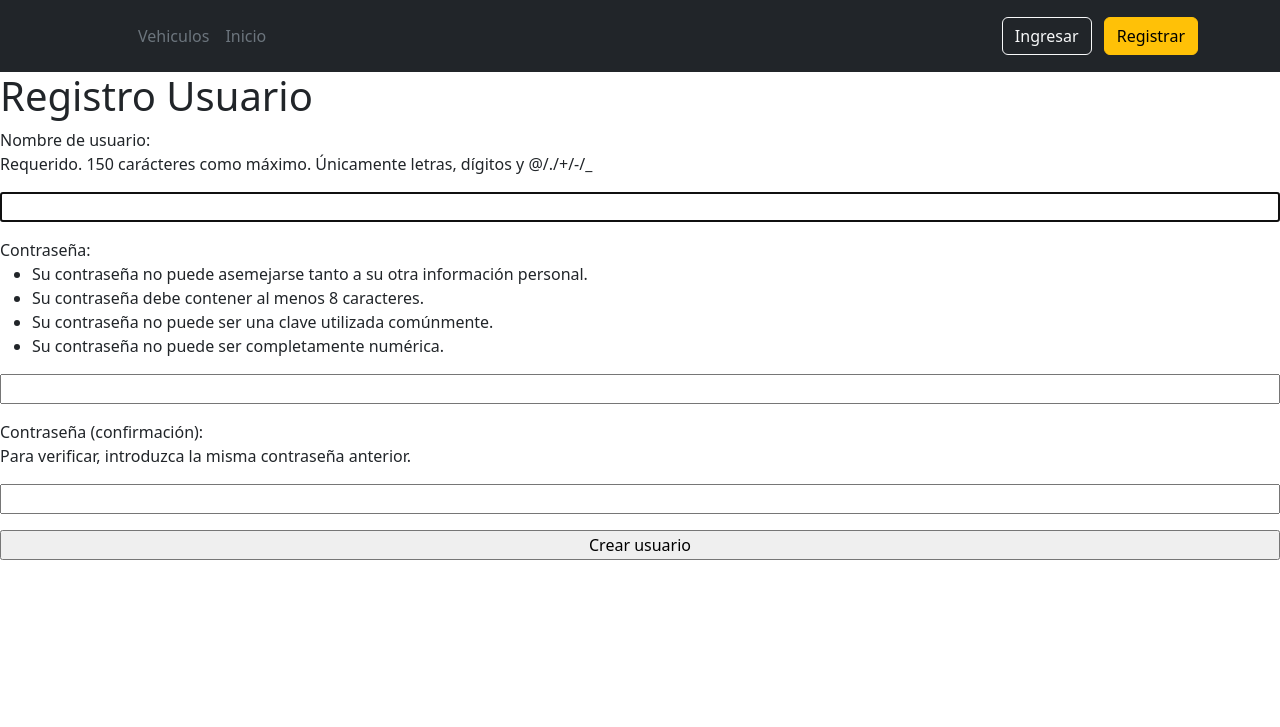
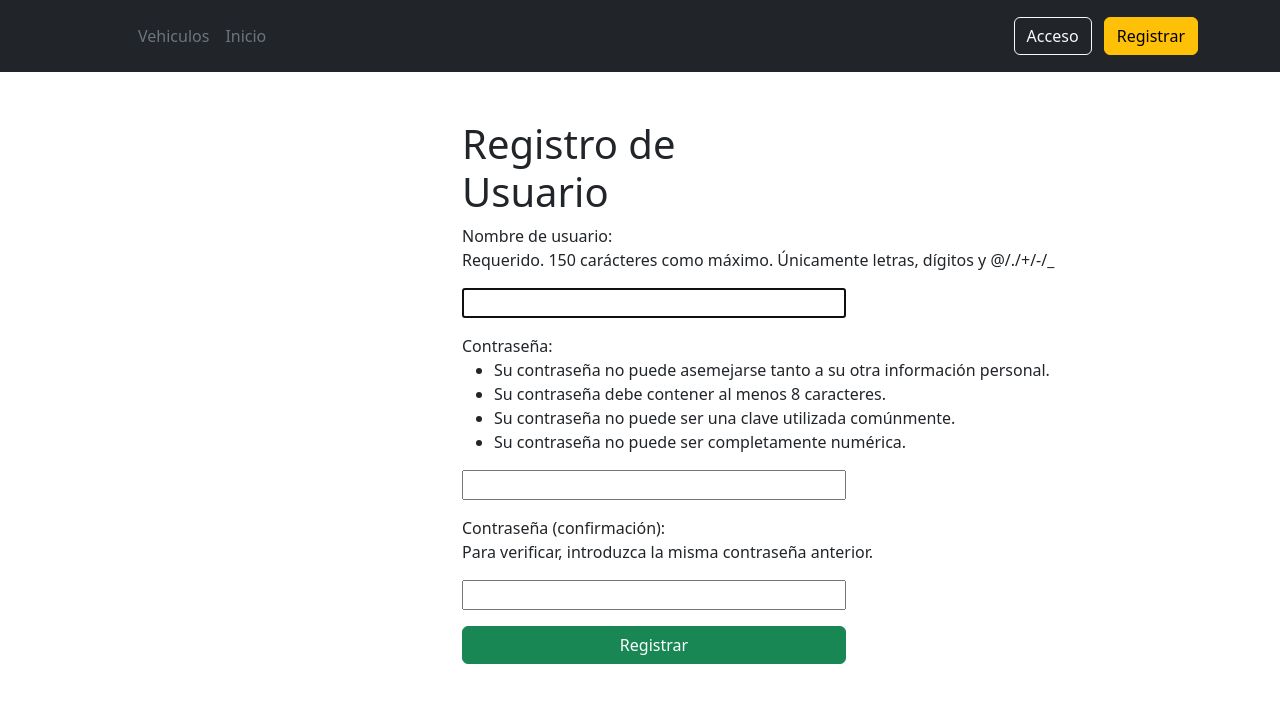
Before and after one commit to marcelolucianosm/PROYECTO_VEHICULOS_DJANGO, a Django app: page /usuarios/registro/ in a window 1280 px wide. Shown: the top 727 px of the page. Run offline with Django 5.2, Linux system fonts and the light colour scheme.

Commit message:
ajustes varios

```diff
--- a/templates/layouts/base.html
+++ b/templates/layouts/base.html
@@ -13,8 +13,9 @@
     <link rel="shortcut icon" href="{% static "css/img/favicon.ico" %}" type="image/x-icon">
 
     <link rel="stylesheet" href="{% static "/css/styles.css" %}">
+
 </head>
-<body>
+
 
     {% include "partials/navbar.html" %}
 
@@ -24,5 +25,5 @@
 
     {% endblock contenido %}
 
-</body>
+
 </html>
--- a/templates/partials/navbar.html
+++ b/templates/partials/navbar.html
@@ -6,7 +6,7 @@
         </a>
         <ul class="nav col-12 col-lg-auto me-lg-auto mb-2 justify-content-center mb-md-0">
           <li><a href="" class="nav-link px-2 text-secondary">Vehiculos</a></li>
-          <li><a href="{% url "index" %}" class="nav-link px-2 text-secondary">Inicio</a></li>
+          <li><a href="{% url "index" %}" class="nav-link px-2 text-secondary ">Inicio</a></li>
           {% if user.is_authenticated %}
             {% if "vehiculo.add_vehiculomodel" in user.get_all_permissions %}
               <li><a href="{% url "add_vehiculo" %}" class="nav-link px-2 text-white">Agregar</a></li>
@@ -18,13 +18,9 @@
 
         </ul>
 
-        <!--<form class="col-12 col-lg-auto mb-3 mb-lg-0 me-lg-3" role="search">
-          <input type="search" class="form-control form-control-dark text-bg-dark" placeholder="Search..." aria-label="Search">
-        </form> -->
-
         {% if not user.is_authenticated %}
         <div class="text-end">
-          <a class="btn btn-outline-light me-2" href="{% url "login" %}">Ingresar</a>
+          <a class="btn btn-outline-light me-2" href="{% url "login" %}">Acceso</a>
           <a class="btn btn-warning" href="{% url "registro" %}">Registrar</a>
         </div>
         {% endif %}
--- a/templates/usuarios/registro.html
+++ b/templates/usuarios/registro.html
@@ -2,19 +2,29 @@
 
 
 {% block contenido %}
-<header>
-    <h1>Registro Usuario</h1>
-</header>
 
-<main>
+    <main class="container py-5">
+
+        <section >
+            <div class="row justify-content-center">
+
+                <div class="col-12 col-md-5 col-lg-4">
                     <section>
+                        <h1 >Registro de Usuario</h1>
+                    </section>
                 <form method="post">
                     {% csrf_token %}
+                    <div class="text-nowrap" style="width: 24rem;">
                         {{form}}
 
-            <input type="submit" value="Crear usuario">
+                        <input type="submit" value="Registrar" class="btn btn-success">
+                    </div>
                 </form>
+                </div>
+            </div>
         </section>
     </main>
 
+
+
 {% endblock contenido %}
```
Also changed, not shown: templates/index.html (+4 -4 lines), templates/usuarios/login.html (+8 -5 lines), db.sqlite3, static/css/img/istockphoto-1808837136-1024x1024.jpg (added), 1 other file. Lines whose indentation alone changed are shown as unchanged.
